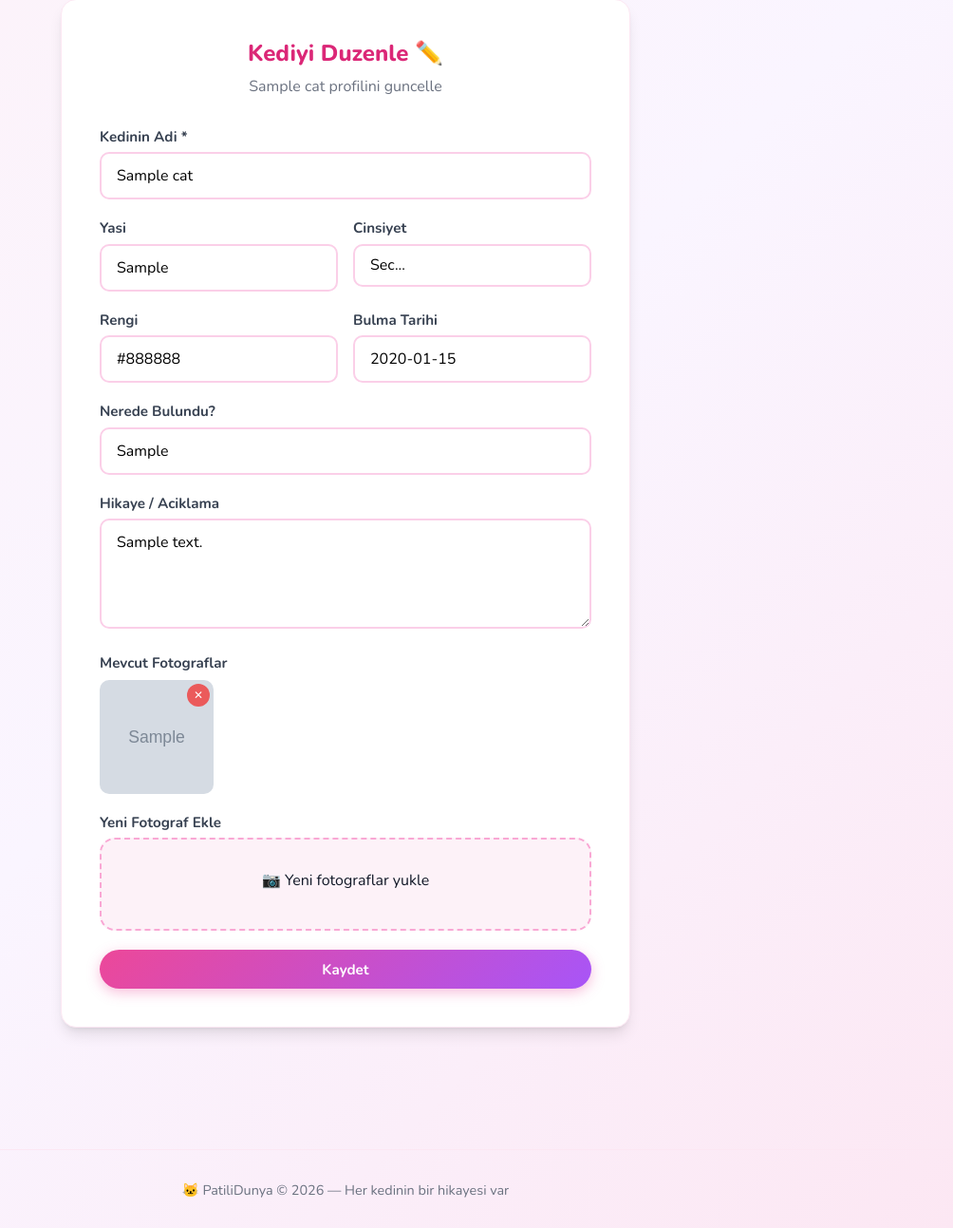
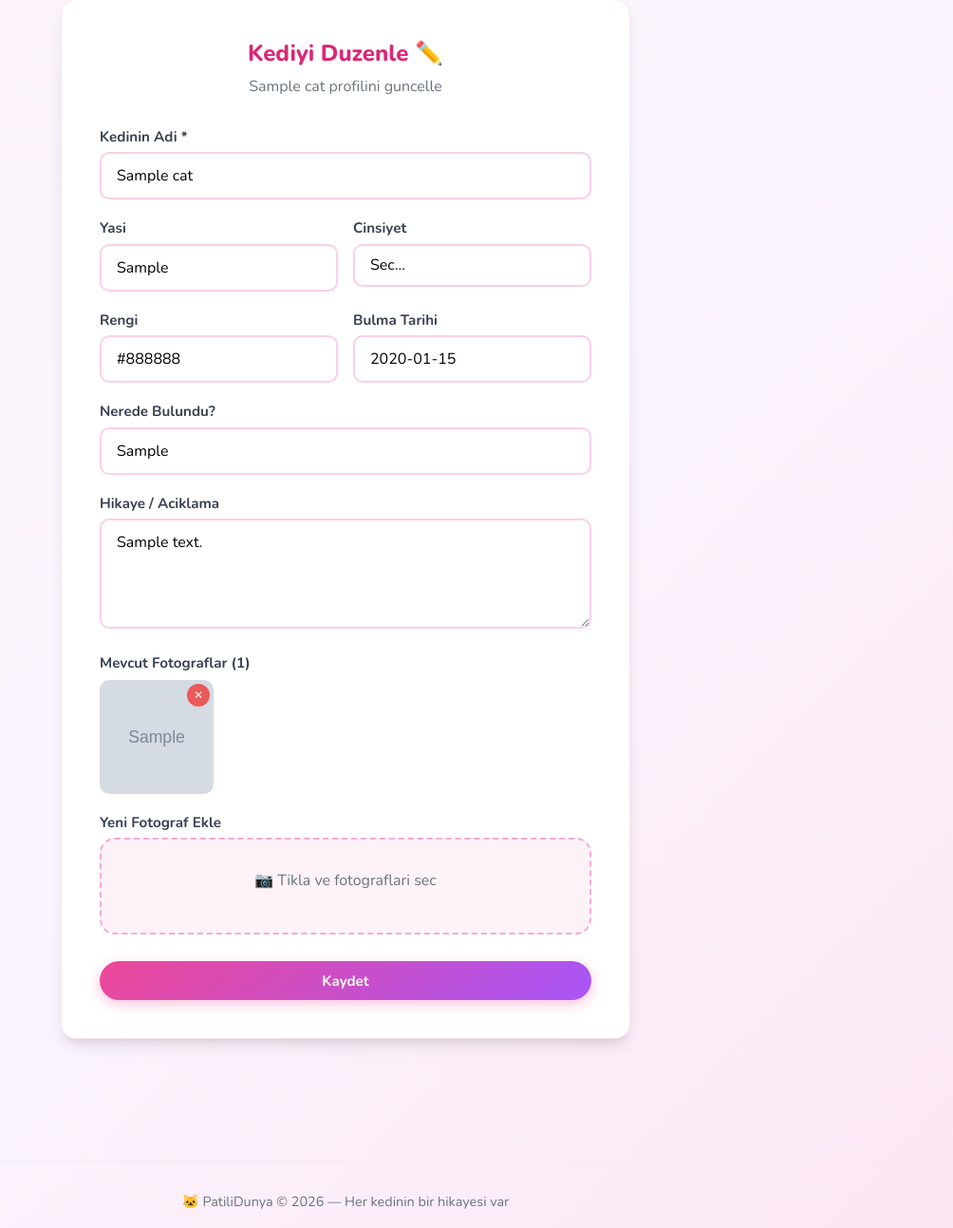
Before and after one commit to lumbe911/patilidunya, a Flask app: page /cat/1/edit in a window 1280 px wide. Shown: the part 161-1454 px from the top of the page at 95% size, without its empty margins (276-1280 px from the left). Before the commit the page ends 1422 px from the top, so only its background shows below. Run offline with Flask 3, Linux system fonts and the light colour scheme; a user stored in the database is signed in; tables that the repository leaves empty hold one stand-in row (values such as "Sample post"); grey boxes marked "Sample" are stand-in pictures.

Commit message:
Fix: edit sayfasi fotograf yukleme duzeltildi

```diff
--- a/app.py
+++ b/app.py
@@ -21,6 +21,7 @@ elif database_url.startswith('postgres://'):
     database_url = database_url.replace('postgres://', 'postgresql://', 1)
 app.config['SQLALCHEMY_DATABASE_URI'] = database_url
 app.config['SQLALCHEMY_TRACK_MODIFICATIONS'] = False
+app.config['MAX_CONTENT_LENGTH'] = 16 * 1024 * 1024
 
 cloudinary.config(
     cloud_name=os.environ.get('CLOUDINARY_CLOUD_NAME', ''),
--- a/templates/edit_cat.html
+++ b/templates/edit_cat.html
@@ -5,7 +5,7 @@
     <div class="auth-card" style="max-width: 600px;">
         <h2>Kediyi Duzenle ✏️</h2>
         <p class="subtitle">{{ cat.name }} profilini guncelle</p>
-        <form method="POST" enctype="multipart/form-data">
+        <form method="POST" enctype="multipart/form-data" id="editForm">
             <div class="form-group">
                 <label class="form-label">Kedinin Adi *</label>
                 <input type="text" name="name" class="form-control" value="{{ cat.name }}" required>
@@ -46,7 +46,7 @@
 
             {% if cat.photos %}
             <div class="form-group">
-                <label class="form-label">Mevcut Fotograflar</label>
+                <label class="form-label">Mevcut Fotograflar ({{ cat.photos|length }})</label>
                 <div class="photo-grid">
                     {% for photo in cat.photos %}
                     <div class="photo-grid-item">
@@ -62,13 +62,14 @@
 
             <div class="form-group">
                 <label class="form-label">Yeni Fotograf Ekle</label>
-                <div class="upload-zone" onclick="this.querySelector('input').click()">
-                    <input type="file" name="photos" accept="image/*" multiple onchange="previewPhotos(this)">
-                    <p id="photo-label">📷 Yeni fotograflar yukle</p>
-                    <div id="photo-preview" class="photo-grid"></div>
+                <div style="border: 2px dashed var(--pink-300); border-radius: var(--radius); padding: 2rem; text-align: center; background: var(--pink-50); cursor: pointer;" onclick="document.getElementById('photoInput').click()">
+                    <input type="file" id="photoInput" name="photos" accept="image/*" multiple style="display:none;" onchange="previewPhotos(this)">
+                    <p id="photo-label" style="margin:0; color: var(--gray-500);">📷 Tikla ve fotograflari sec</p>
+                    <div id="photo-preview" class="photo-grid" style="margin-top: 0.75rem;"></div>
                 </div>
             </div>
-            <button type="submit" class="btn btn-primary" style="width:100%; justify-content:center;">Kaydet</button>
+
+            <button type="submit" class="btn btn-primary" style="width:100%; justify-content:center; margin-top: 0.5rem;">Kaydet</button>
         </form>
     </div>
 </div>
@@ -78,13 +79,13 @@
 function previewPhotos(input) {
     const container = document.getElementById('photo-preview');
     container.innerHTML = '';
-    document.getElementById('photo-label').textContent = `${input.files.length} yeni fotograf secildi`;
+    document.getElementById('photo-label').textContent = input.files.length + ' fotograf secildi!';
     Array.from(input.files).forEach(file => {
         const reader = new FileReader();
         reader.onload = function(e) {
             const div = document.createElement('div');
             div.className = 'photo-grid-item';
-            div.innerHTML = `<img src="${e.target.result}">`;
+            div.innerHTML = '<img src="' + e.target.result + '">';
             container.appendChild(div);
         }
         reader.readAsDataURL(file);
```
